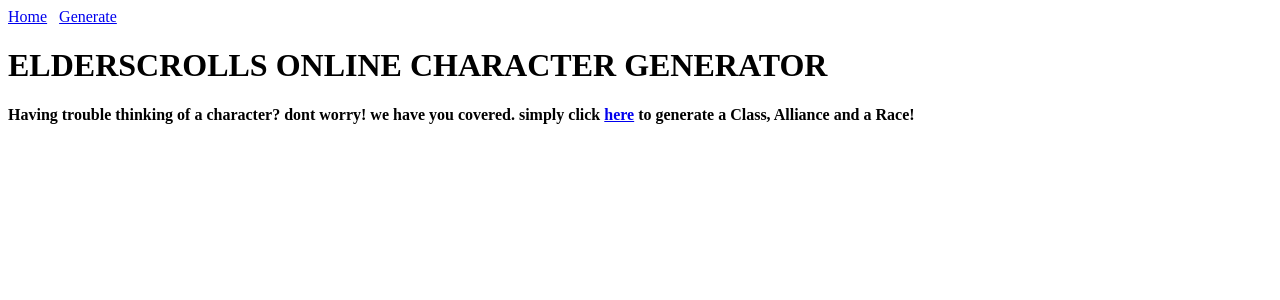
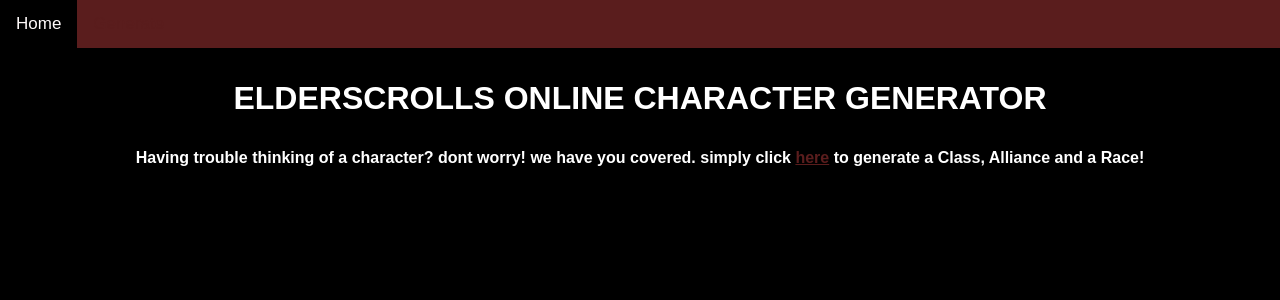
Before and after one commit to callumdunn810/practical-project, a Flask app: page / in a window 1280 px wide. Shown: the top 300 px of the page. Run offline with Flask 2, Linux system fonts and the light colour scheme.

Commit message:
update service_1

```diff
--- a/service_1/application/templates/home.html
+++ b/service_1/application/templates/home.html
@@ -2,7 +2,43 @@
 <html>
 <head>
 <style>
-
+{box-sizing: border-box;}
+ body {
+  margin: 0;
+  font-family: Arial, Helvetica, sans-serif;
+  background-color: #000000;
+}
+div {
+  background-color: #000000;
+  opacity: 1;
+}
+h1 {text-align: center;}
+p {text-align: center;}
+div {text-align: center;}
+.topnav {text-align: center}
+.topnav {
+  overflow: hidden;
+  background-color: #5a1d1d;
+}
+.topnav a {
+  float: left;
+  display: block;
+  color: #fffefe;
+  text-align: center;
+  padding: 14px 16px;
+  text-decoration: none;
+  font-size: 17px;
+}
+.topnav a:hover {
+  background-color:#000000;
+  color: #fffafa;
+}
+a:link {
+  color: #5a1d1d;
+}
+a:visited {
+  color: #ffffff;
+}
 </style>
 </head>
       <title>Home</title>
@@ -13,8 +49,8 @@
     </head>
     <body>
 
-          <h1><strong>ELDERSCROLLS ONLINE CHARACTER GENERATOR</strong></h1>
-          <div class="arial"><strong>Having trouble thinking of a character? dont worry! we have you covered. simply click <a href=" {{('/generate')}}">here</a>
+          <h1><strong><p style="color:#ffffff;">ELDERSCROLLS ONLINE CHARACTER GENERATOR</p></strong></h1>
+          <div class="arial"><strong><p style="color: #ffffff">Having trouble thinking of a character? dont worry! we have you covered. simply click <a href=" {{('/generate')}}">here</a>
            to generate a Class, Alliance and a Race!</p></strong></div>
     </body>
 </html>
```
Also changed, not shown: service_1/application/templates/gen.html (+42 -5 lines).
